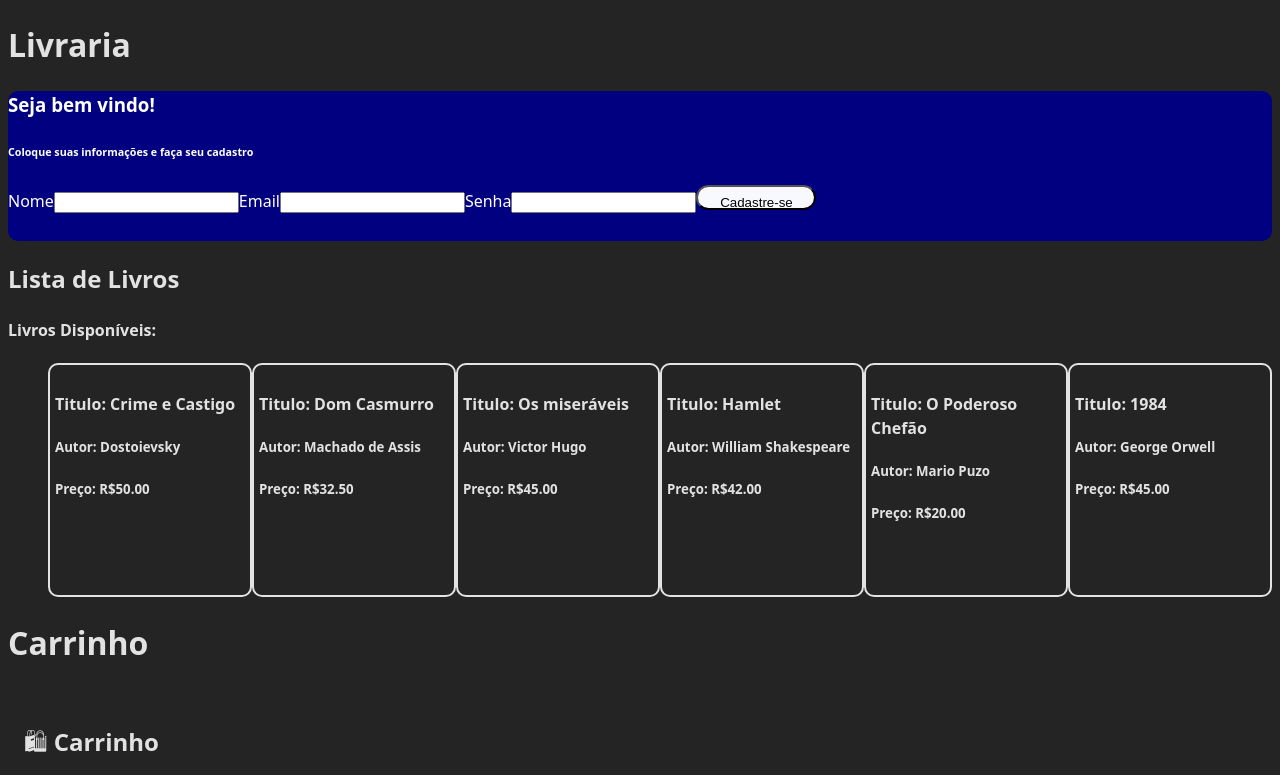
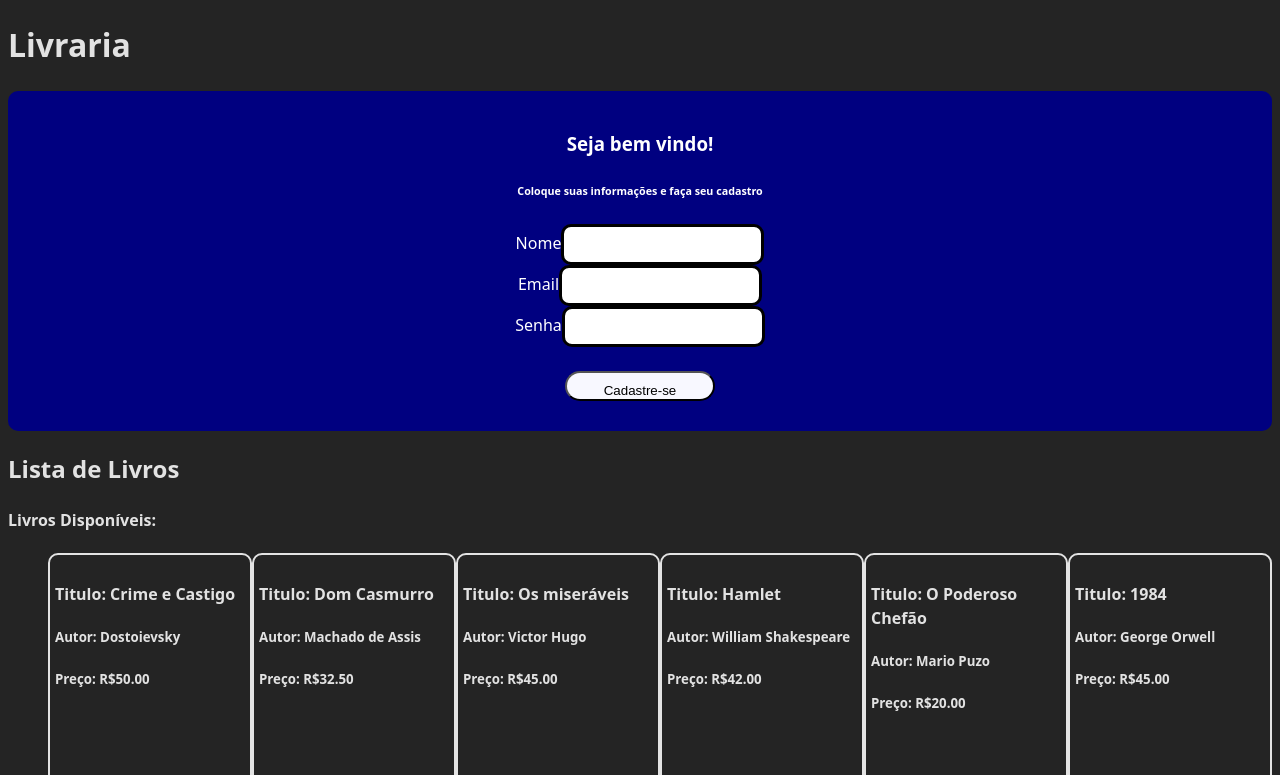
Before and after one commit to GuilhermeAyala/Livraria, a React (Vite) app: page / in a window 1280 px wide. Shown: the top 775 px of the page. Built offline with nearby package versions, Linux system fonts and the light colour scheme.

Commit message:
Correções
Verificação no user.js funcionando, estilização do FormUser.jsx parcialmente pronta

```diff
--- a/src/components/Carrinho.jsx
+++ b/src/components/Carrinho.jsx
@@ -30,7 +30,6 @@ export default function CarrinhoView() {
     [detalhes]
 
   const finalizar = () => {
-    // Sua implementação atual usa "Dinheiro" internamente com 300, então mantive simples
     const resultado = carrinho.finalizarPagamento('Dinheiro', 300);
     if (resultado?.sucesso) {
       alert(`Compra finalizada! Método: ${resultado.metodoPagamento} | Total: ${resultado.total} | Troco: ${resultado.troco ?? 0}`);
--- a/src/components/FormUser.jsx
+++ b/src/components/FormUser.jsx
@@ -35,22 +35,23 @@ function FormUser({ onSubmit }){
 
     return (
         <form className="box-form" onSubmit={handleSubmit}
-        style={ {color:"white", backgroundColor:"rgb(0, 0, 128)", height: 150 , borderRadius: 10} }>
+        style={ {color: "white", backgroundColor:"rgb(0, 0, 128)", height: 300 , borderRadius: 10,
+        justifyContent: "center", alignItems: "center", textAlign: "center", padding: 20} }>
             <h3>Seja bem vindo!</h3>
             <h6>Coloque suas informações e faça seu cadastro</h6>
                 <label htmlFor="nome">Nome</label>
-                <input type="text" name="nome" id="nome"
-                value={form.nome} onChange={handleChange}/>
+                <input style={ {padding: 10, border: "solid", borderRadius: 10} } type="text" name="nome" id="nome"
+                value={form.nome} onChange={handleChange}/> <br />
 
                 <label htmlFor="email">Email</label>
-                <input type="text" name="email" id="email"
-                value={form.email} onChange={handleChange}/>
+                <input style={ {padding: 10, border: "solid", borderRadius: 10} } type="text" name="email" id="email"
+                value={form.email} onChange={handleChange}/> <br />
 
                 <label htmlFor="senha">Senha</label>
-                <input type="password" name="senha" id="senha"
-                value={form.senha} onChange={handleChange}/>
+                <input style={ {padding: 10, border: "solid", borderRadius: 10} } type="password" name="senha" id="senha"
+                value={form.senha} onChange={handleChange}/> <br /><br />
 
-                <button type="submit" style={{backgroundColor:"ghostwhite", color:"black", padding: 8, width: 120, height: 25, borderRadius: 15}}>Cadastre-se</button>
+                <button type="submit" style={{backgroundColor:"ghostwhite", color:"black", padding: 10, width: 150, height: 30, borderRadius: 15}}>Cadastre-se</button>
         </form>
     );
 }
--- a/src/data/books.js
+++ b/src/data/books.js
@@ -101,4 +101,3 @@ export function FazerPagamento(desconto, dinheiroDisponivel, pagamento, metodoPa
 }
 
 export { books };
-//todas as funções estão funcionado
```
Also changed, not shown: src/data/users.js (+3 -5 lines).
